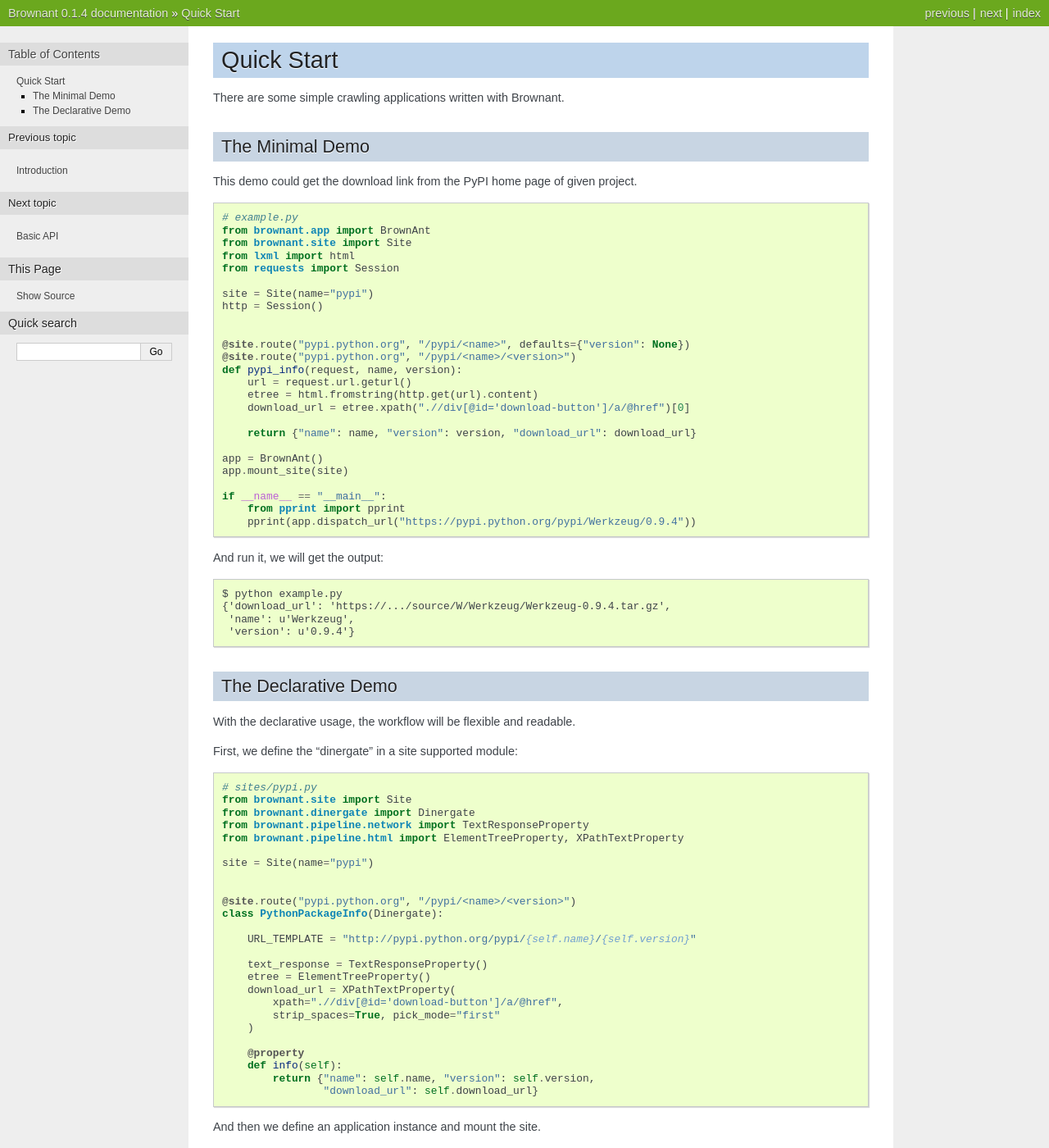
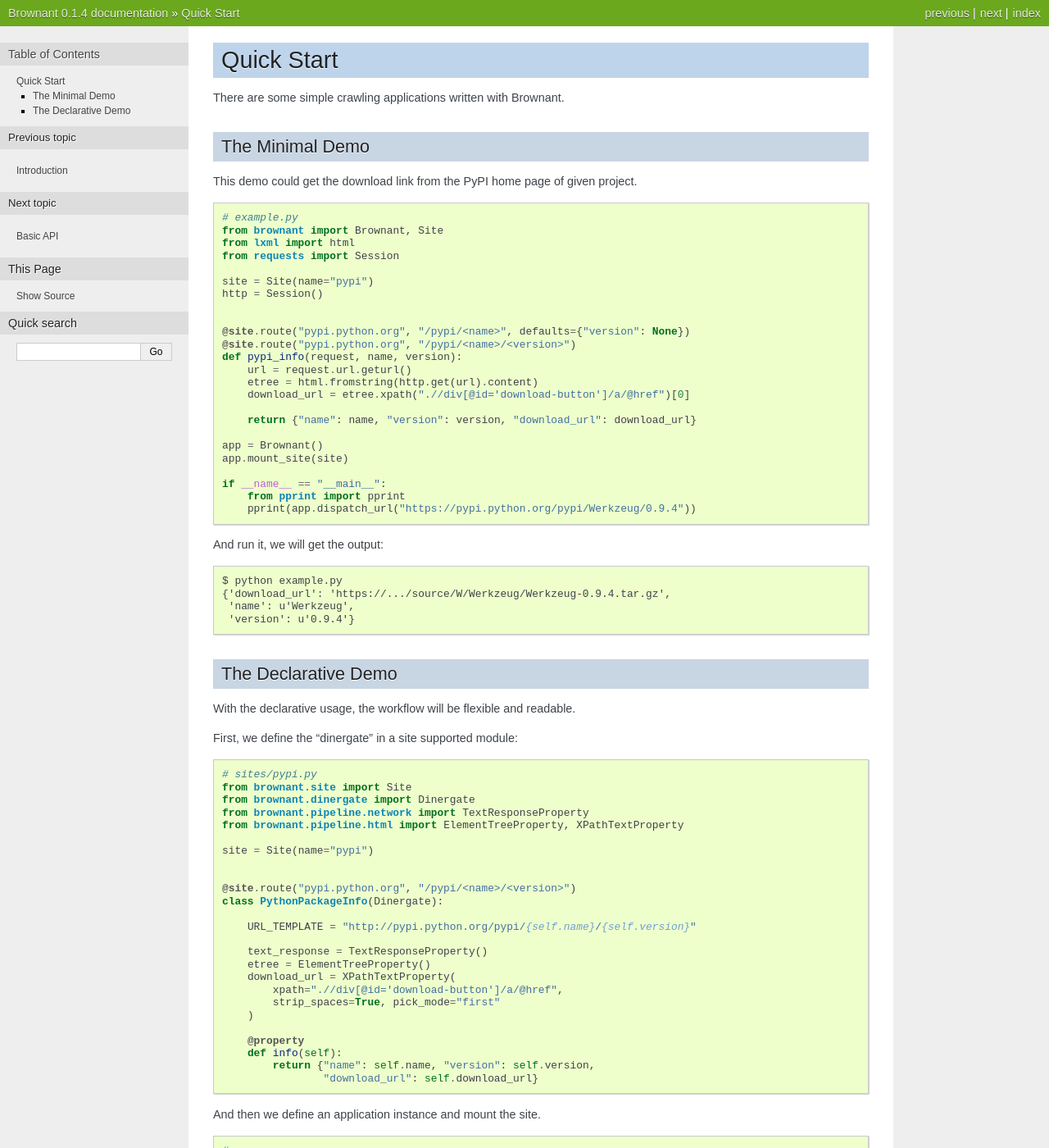
Before and after one commit to douban/brownant, a Sphinx documentation site: the page built from docs/userguide/quickstart.rst, in a window 1280 px wide and 1400 px high. Shown: the whole window at 82% size. Built offline with Sphinx 7.4.7, drawn with Linux system fonts in a browser that asks for light colours; the version number is read from the project's files by our own code; some of the changed text lies outside the part shown.

Commit message:
rename the class 'BrownAnt' into 'Brownant'.

```diff
--- a/brownant/__init__.py
+++ b/brownant/__init__.py
@@ -1,7 +1,7 @@
-from .app import BrownAnt, redirect
+from .app import Brownant, BrownAnt, redirect
 from .dinergate import Dinergate
 from .site import Site
 
 
 __version__ = "0.1.4"
-__all__ = ["BrownAnt", "redirect", "Dinergate", "Site"]
+__all__ = ["Brownant", "BrownAnt", "redirect", "Dinergate", "Site"]
--- a/docs/api.rst
+++ b/docs/api.rst
@@ -9,7 +9,7 @@
 brownant.app
 ------------
 
-.. autoclass:: brownant.app.BrownAnt
+.. autoclass:: brownant.app.Brownant
    :members:
    :inherited-members:
 
--- a/docs/userguide/quickstart.rst
+++ b/docs/userguide/quickstart.rst
@@ -15,8 +15,7 @@ project.
 .. code-block:: python
 
     # example.py
-    from brownant.app import BrownAnt
-    from brownant.site import Site
+    from brownant import Brownant, Site
     from lxml import html
     from requests import Session
 
@@ -33,7 +32,7 @@ project.
 
         return {"name": name, "version": version, "download_url": download_url}
 
-    app = BrownAnt()
+    app = Brownant()
     app.mount_site(site)
 
     if __name__ == "__main__":
@@ -88,9 +87,9 @@ And then we define an application instance and mount the site.
 .. code-block:: python
 
     # app.py
-    from brownant.app import BrownAnt
+    from brownant import Brownant
 
-    app = BrownAnt()
+    app = Brownant()
     app.mount_site("sites.pypi:site")
 
 
```
Also changed, not shown: 3 other files.
